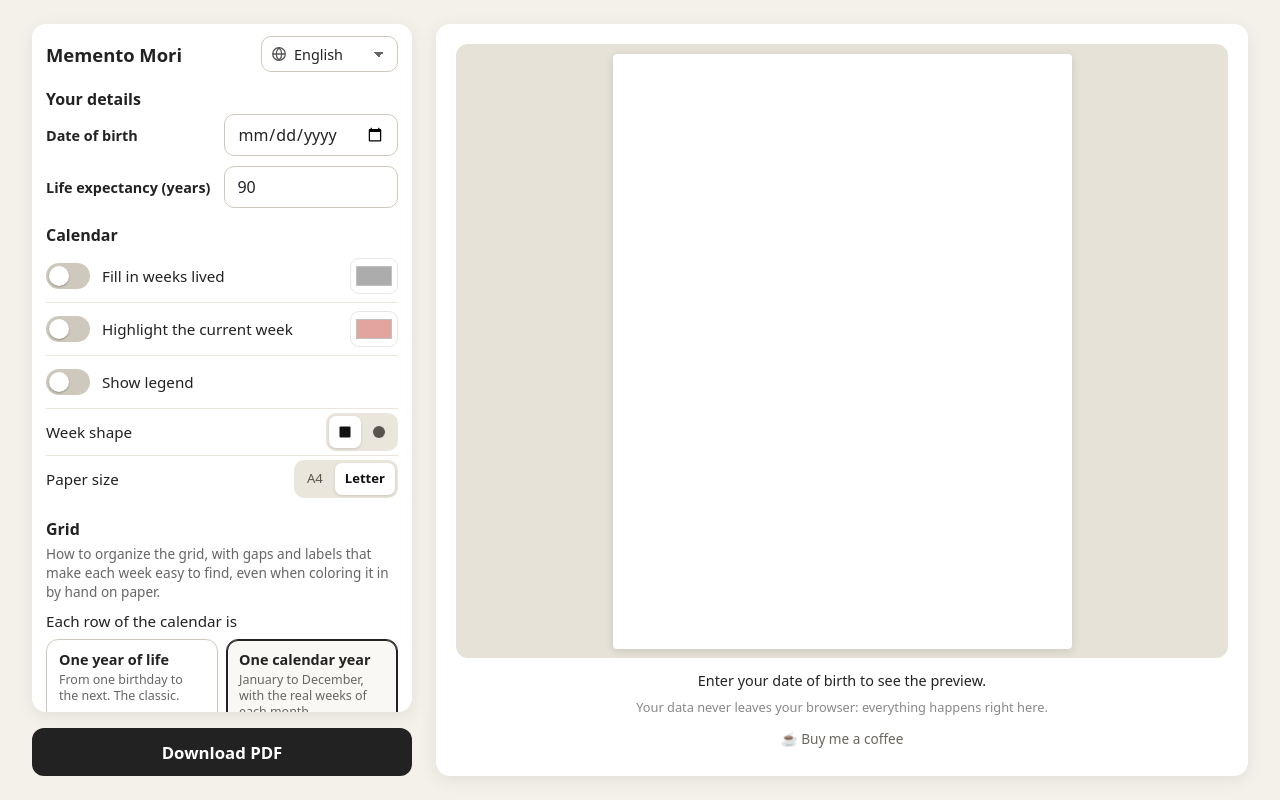
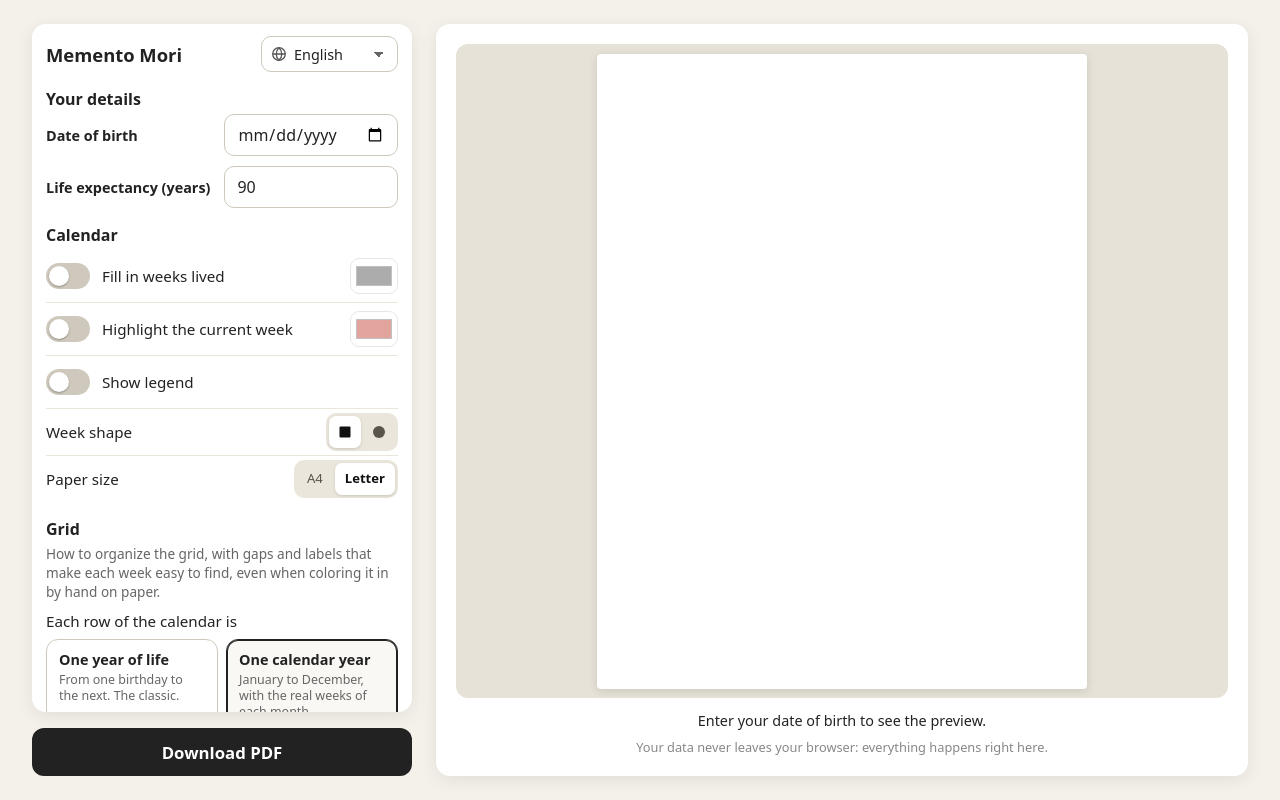
Before and after one commit to peu-gomes/memento-mori-site, a plain HTML site: page index.html in a window 1280 px wide. Drawn offline with Linux system fonts and the light colour scheme.

Commit message:
Tira o "Pague meu café" do site
Sem Ko-fi e sem Pix: o botão some (o código fica pronto, desligado).

Co-Authored-By: Claude Opus 5.5 <noreply@anthropic.com>
Claude-Session: https://claude.ai/code/session_01DvRGDtX9JnRcG5Ck2rdET6

```diff
--- a/index.html
+++ b/index.html
@@ -757,7 +757,7 @@
     // Preencha para mostrar no site; o que ficar vazio não aparece
     const APOIO = {
       pix: "",        // chave Pix
-      kofi: "https://ko-fi.com/mementomoripdf", // link da página no Ko-fi (https://ko-fi.com/...)
+      kofi: "",       // link da página no Ko-fi (https://ko-fi.com/...)
       sugestoes: ""   // link do Formulário Google
     };
 
```
